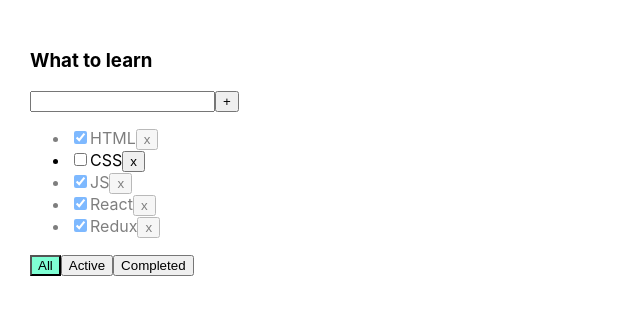
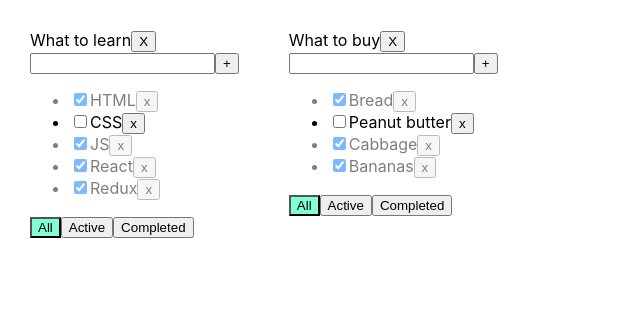
Before and after one commit to VilenaArturovna/todolist, a React (Create React App) app: page / in a window 1280 px wide. Shown: the top 314 px of the page, without its empty margins (0-640 px from the left). Built offline with nearby package versions, Linux system fonts and the light colour scheme.

Commit message:
Commit 5 - added remove todolist, a lot of todolist

```diff
--- a/src/App.tsx
+++ b/src/App.tsx
@@ -4,65 +4,104 @@ import {TaskType, Todolist} from "./Todolist";
 import {v1} from "uuid";
 
 export type FilterValuesType = 'all' | 'active' | 'completed'
+type TodolistType = {
+    id: string
+    title: string
+    filter: FilterValuesType
+}
+type TasksStateType = {
+    [key: string]: Array<TaskType> // объект может иметь свойства-ключи, которые строковые (а ключи вообще в объекте и не могут быть иными), а вот значения этих св-в это массив объектов TaskType
+}
 
 function App() {
 
-    let [tasks, setTasks] = useState<Array<TaskType>>([
+    const todolistId1 = v1()
+    const todolistId2 = v1()
+
+    let [todolists, setTodolists] = useState<Array<TodolistType>>([
+        {id: todolistId1, title: 'What to learn', filter: 'all'},
+        {id: todolistId2, title: 'What to buy', filter: 'all'}
+    ])
+
+    let [tasks, setTasks] = useState<TasksStateType>({
+            [todolistId1]: [
                 {id: v1(), title: 'HTML', isDone: true},
                 {id: v1(), title: 'CSS', isDone: false},
                 {id: v1(), title: 'JS', isDone: true},
                 {id: v1(), title: 'React', isDone: true},
-        {id: v1(), title: 'Redux', isDone: true},
-    ])
-
-    let [filter, setFilter] = useState<FilterValuesType>('all')
-
-    let tasksForTodolist = tasks
-    if (filter === 'active') {
-        tasksForTodolist = tasks.filter(t => !t.isDone)
+                {id: v1(), title: 'Redux', isDone: true},],
+            [todolistId2]: [
+                {id: v1(), title: 'Bread', isDone: true},
+                {id: v1(), title: 'Peanut butter', isDone: false},
+                {id: v1(), title: 'Cabbage', isDone: true},
+                {id: v1(), title: 'Bananas', isDone: true},]
         }
-    if (filter === 'completed') {
-        tasksForTodolist = tasks.filter(t => t.isDone)
-    }
+    )
 
     //добавление таски
-    const addTask = (titleTask: string) => {
+    const addTask = (titleTask: string, todolistId: string) => {
         let task: TaskType = {id: v1(), title: titleTask, isDone: false}
-        let newTasks = [task, ...tasks]
-        setTasks(newTasks)
+        tasks[todolistId] = [task, ...tasks[todolistId]]
+        setTasks({...tasks})
     }
 
     //удаление таски
-    const removeTask = (id: string) => {
-        let filteredTasks = tasks.filter(t => t.id !== id)
-        setTasks(filteredTasks)
+    const removeTask = (id: string, todolistId: string) => {
+        let todolistTasks = tasks[todolistId]
+        tasks[todolistId] = todolistTasks.filter(t => t.id !== id)
+        setTasks({...tasks})
     }
 
     //смена фильтра
-    const changeFilter = (value: FilterValuesType) => {
-        setFilter(value)
+    const changeFilter = (value: FilterValuesType, todolistId: string) => {
+        const todolist = todolists.find(t => t.id === todolistId)
+        if (todolist) {
+            todolist.filter = value
+            setTodolists([...todolists])
+            //если есть тудулист, то принимаем значение фильтра для нужного тудулиста из параметров функции, модифицировав его при этом, затем сетаем копию тудулистов, так меняется фильтр на актуальный и затем передается через пропсы в конкретный тудулист
+        }
     }
 
     //смена статуса выполнения таски
-    const changeStatusOfTask = (idTask: string, isDone: boolean) => {
-        let task = tasks.find(t => t.id === idTask)
+    const changeStatusOfTask = (idTask: string, isDone: boolean, todolistId: string) => {
+        let todolistTasks = tasks[todolistId]
+        let task = todolistTasks.find(t => t.id === idTask)
         if (task) {
             task.isDone = isDone
-            setTasks([...tasks])
+            setTasks({...tasks})
         }
+    }
+
+    //удаление тудулиста
+    const removeTodolist = (id: string) => {
+        setTodolists(todolists.filter(t => t.id !== id))  //сетаем отфильтрованный массив тудулистов без удаляемого
+        delete tasks[id] //удаление всех тасок этого тудулиста
     }
 
     return (
         <div className="App">
-            <Todolist
-                title={'What to learn'}
+            {todolists.map(t => {
+                let tasksForTodolist = tasks[t.id]
+                if (t.filter === 'active') {
+                    tasksForTodolist = tasksForTodolist.filter(t => !t.isDone)
+                }
+                if (t.filter === 'completed') {
+                    tasksForTodolist = tasksForTodolist.filter(t => t.isDone)
+                }
+
+                return <Todolist
+                    key={t.id}
+                    id={t.id}
+                    title={t.title}
+                    filter={t.filter}
                     tasks={tasksForTodolist}
                     removeTask={removeTask}
                     changeFilter={changeFilter}
                     addTask={addTask}
                     changeStatusOfTask={changeStatusOfTask}
-                filter={filter}
+                    removeTodolist={removeTodolist}
                 />
+            })}
         </div>
     );
 }
--- a/src/Todolist.tsx
+++ b/src/Todolist.tsx
@@ -7,23 +7,26 @@ export type TaskType = {
     isDone: boolean
 }
 type TodolistPropsType = {
+    id: string
     title: string
+    filter: FilterValuesType
     tasks: Array<TaskType>
-    removeTask: (id: string) => void
-    changeFilter: (value: FilterValuesType) => void
-    addTask: (titleTask: string) => void
-    changeStatusOfTask: (idTask: string, isDone: boolean) => void
-    filter: 'all' | 'active' | 'completed'
+    removeTask: (id: string, todolistId: string) => void
+    changeFilter: (value: FilterValuesType, todolistId: string) => void
+    addTask: (titleTask: string, todolistId: string) => void
+    changeStatusOfTask: (idTask: string, isDone: boolean, todolistId: string) => void
+    removeTodolist: (id: string) => void
 }
 
 export const Todolist = (props: TodolistPropsType) => {
+    debugger
 
     let [titleTask, setTitleTask] = useState<string>('')
     let [error, setError] = useState<string | null>(null)
 
     const addTask = () => {
         if (titleTask.trim() !== '') {
-            props.addTask(titleTask)
+            props.addTask(titleTask, props.id)
             setTitleTask('')
         } else {
             setError('Title is required')
@@ -36,13 +39,16 @@ export const Todolist = (props: TodolistPropsType) => {
 
     const changeTitle = (e: ChangeEvent<HTMLInputElement>) => setTitleTask(e.currentTarget.value)
 
-    const onAllClickHandler = () => props.changeFilter('all')
-    const onActiveClickHandler = () => props.changeFilter('active')
-    const onCompletedClickHandler = () => props.changeFilter('completed')
+    const onAllClickHandler = () => props.changeFilter('all', props.id)
+    const onActiveClickHandler = () => props.changeFilter('active', props.id)
+    const onCompletedClickHandler = () => props.changeFilter('completed', props.id)
 
     return (
         <div>
-            <h3>{props.title}</h3>
+            <div>
+                <span>{props.title}</span>
+                <button onClick={() => props.removeTodolist(props.id)}>X</button>
+            </div>
             <div>
                 <input value={titleTask}
                        onChange={changeTitle}
@@ -53,11 +59,11 @@ export const Todolist = (props: TodolistPropsType) => {
             </div>
             <ul>
                 {props.tasks.map(t => {
-                    const onClickHandler = () => props.removeTask(t.id)
+                    const onClickHandler = () => props.removeTask(t.id, props.id)
                     const onChangeHandler = (e: ChangeEvent<HTMLInputElement>) => {
                         let newIsDoneValue = e.currentTarget.checked
                         debugger
-                        props.changeStatusOfTask(t.id, newIsDoneValue)
+                        props.changeStatusOfTask(t.id, newIsDoneValue, props.id)
                     }
                     return <li key={t.id} className={t.isDone ? 'is-done' : ''}>
                         <input type="checkbox" checked={t.isDone} onChange={onChangeHandler}/>
```
Lines whose indentation alone changed are shown as unchanged.
